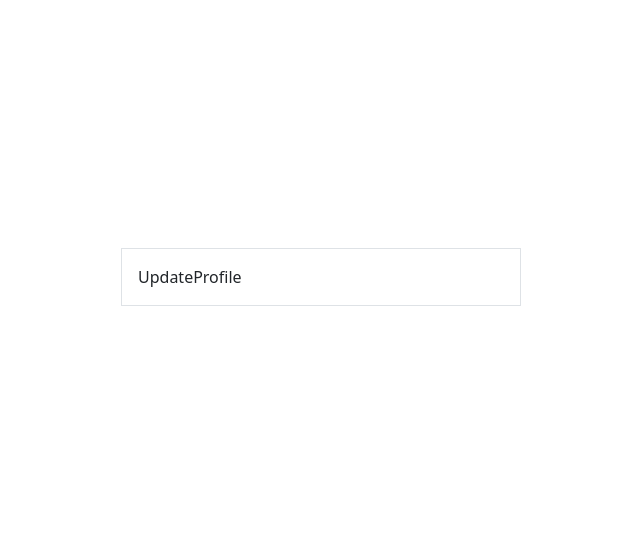
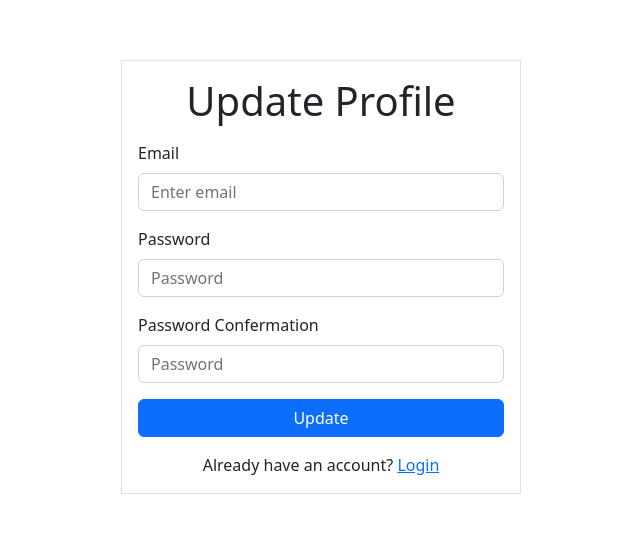
Before and after one commit to mohamedCleanCode/Authentication-Firebase-React, a React (Create React App) app: page /update-profile in a window 1280 px wide. Shown: the part 123-656 px from the top of the page, without its empty margins (319-959 px from the left). Built offline with nearby package versions, Linux system fonts and the light colour scheme; no server answers.

Commit message:
add update profile function

```diff
--- a/src/components/ForgotPassword.js
+++ b/src/components/ForgotPassword.js
@@ -16,6 +16,9 @@ const ForgotPassword = () => {
       await resetPassword(emailRef.current.value);
       setLoading(true);
       setMessage("Check your inbox!");
+      setTimeout(() => {
+        navigate("/");
+      }, 1000);
     } catch {
       setError("Failed to reset password...");
     }
--- a/src/components/UpdateProfile.js
+++ b/src/components/UpdateProfile.js
@@ -1,7 +1,88 @@
-import React from "react";
+import React, { useRef, useState } from "react";
+import { Alert, Button, Form } from "react-bootstrap";
+import { Link, useNavigate } from "react-router-dom";
+import { useAuth } from "../context/AuthContext";
 
 const UpdateProfile = () => {
-  return <div>UpdateProfile</div>;
+  const navigate = useNavigate();
+  const { changeEmail, changePassword, currentUser } = useAuth();
+  const [error, setError] = useState("");
+  const [loading, setLoading] = useState(false);
+  const emailRef = useRef();
+  const passwordRef = useRef();
+  const passwordRefConfermationeRef = useRef();
+  const handelSubmit = (e) => {
+    console.log(currentUser);
+    e.preventDefault();
+    if (
+      passwordRef.current.value !== passwordRefConfermationeRef.current.value
+    ) {
+      return setError("Password dosn't matche");
+    }
+    const promises = [];
+    setLoading(true);
+    if (emailRef.current.value !== currentUser.email) {
+      promises.push(changeEmail(emailRef.current.value));
+    }
+    if (passwordRef.current.value) {
+      promises.push(changePassword(passwordRef.current.value));
+    }
+    console.log(promises);
+    Promise.all(promises)
+      .then(() => {
+        navigate("/");
+      })
+      .catch((error) => {
+        setError("Faield to update profile...", error);
+      })
+      .finally(() => {
+        setLoading(false);
+      });
+  };
+  return (
+    <>
+      <h1 className="text-center mb-3">Update Profile</h1>
+      {error && <Alert variant="danger">{error}</Alert>}
+      <Form onSubmit={handelSubmit}>
+        <Form.Group className="mb-3" controlId="formBasicEmail">
+          <Form.Label>Email</Form.Label>
+          <Form.Control
+            ref={emailRef}
+            type="email"
+            placeholder="Enter email"
+            defaultValue={currentUser?.email}
+          />
+        </Form.Group>
+        <Form.Group className="mb-3" controlId="formBasicPassword">
+          <Form.Label>Password</Form.Label>
+          <Form.Control
+            ref={passwordRef}
+            type="password"
+            placeholder="Password"
+          />
+        </Form.Group>
+        <Form.Group className="mb-3" controlId="formBasicPassword">
+          <Form.Label>Password Confermation</Form.Label>
+          <Form.Control
+            ref={passwordRefConfermationeRef}
+            type="password"
+            placeholder="Password"
+          />
+        </Form.Group>
+        <Button
+          disabled={loading}
+          variant="primary"
+          type="submit"
+          className="w-100"
+        >
+          Update
+        </Button>
+      </Form>
+      <div className="mt-3 text-center">
+        Already have an account? <Link to="/login">Login</Link>
+      </div>
+    </>
+  );
 };
 
 export default UpdateProfile;
--- a/src/context/AuthContext.js
+++ b/src/context/AuthContext.js
@@ -4,6 +4,8 @@ import {
   sendPasswordResetEmail,
   signInWithEmailAndPassword,
   signOut,
+  updateEmail,
+  updatePassword,
 } from "firebase/auth";
 import { createContext, useContext, useEffect, useState } from "react";
 import auth from "../firebase";
@@ -25,6 +27,12 @@ export const AuthContextProvider = ({ children }) => {
   const resetPassword = (email) => {
     return sendPasswordResetEmail(auth, email);
   };
+  const changeEmail = (email) => {
+    return updateEmail(currentUser, email);
+  };
+  const changePassword = (password) => {
+    return updatePassword(currentUser, password);
+  };
   useEffect(() => {
     const unsubscripe = onAuthStateChanged(auth, (user) => {
       setCurrentUser(user);
@@ -36,7 +44,15 @@ export const AuthContextProvider = ({ children }) => {
   }, [currentUser]);
   return (
     <AuthContext.Provider
-      value={{ currentUser, signup, logout, login, resetPassword }}
+      value={{
+        currentUser,
+        signup,
+        logout,
+        login,
+        resetPassword,
+        changeEmail,
+        changePassword,
+      }}
     >
       {!loading && children}
     </AuthContext.Provider>
```
